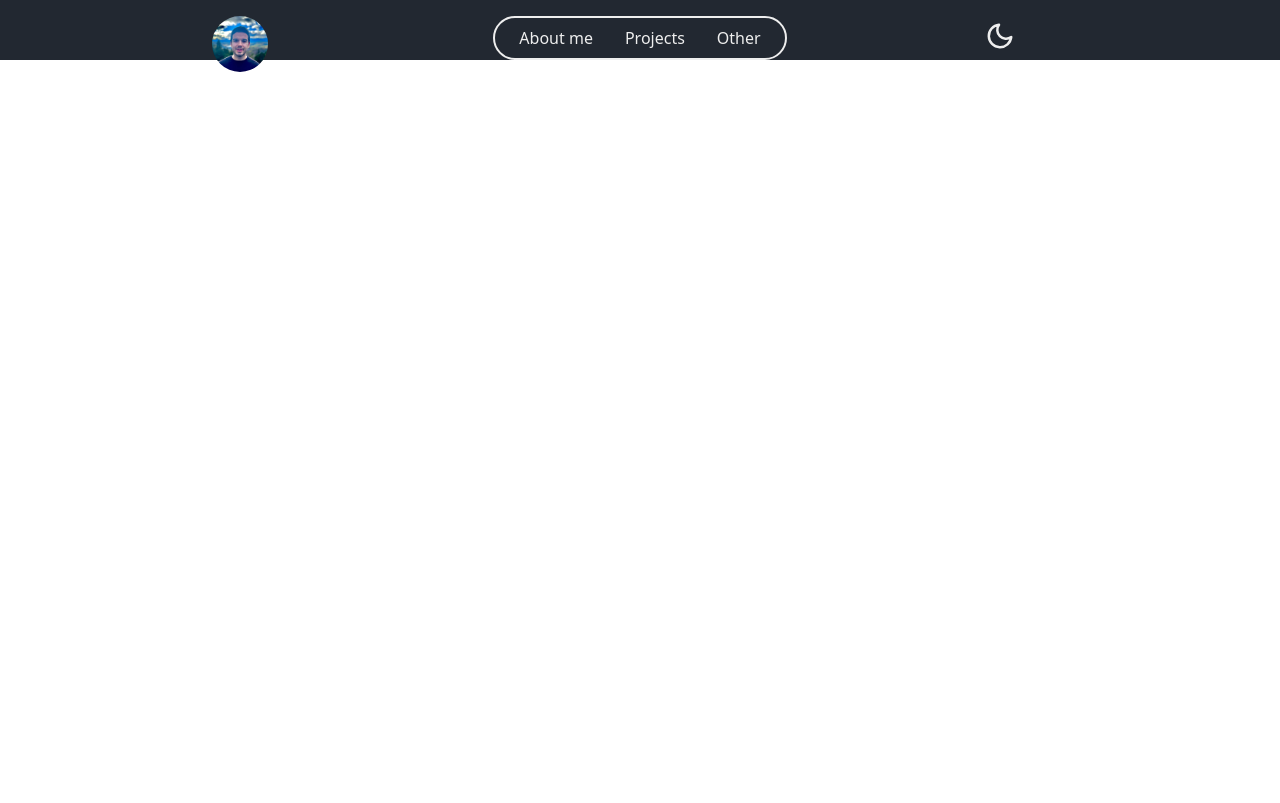
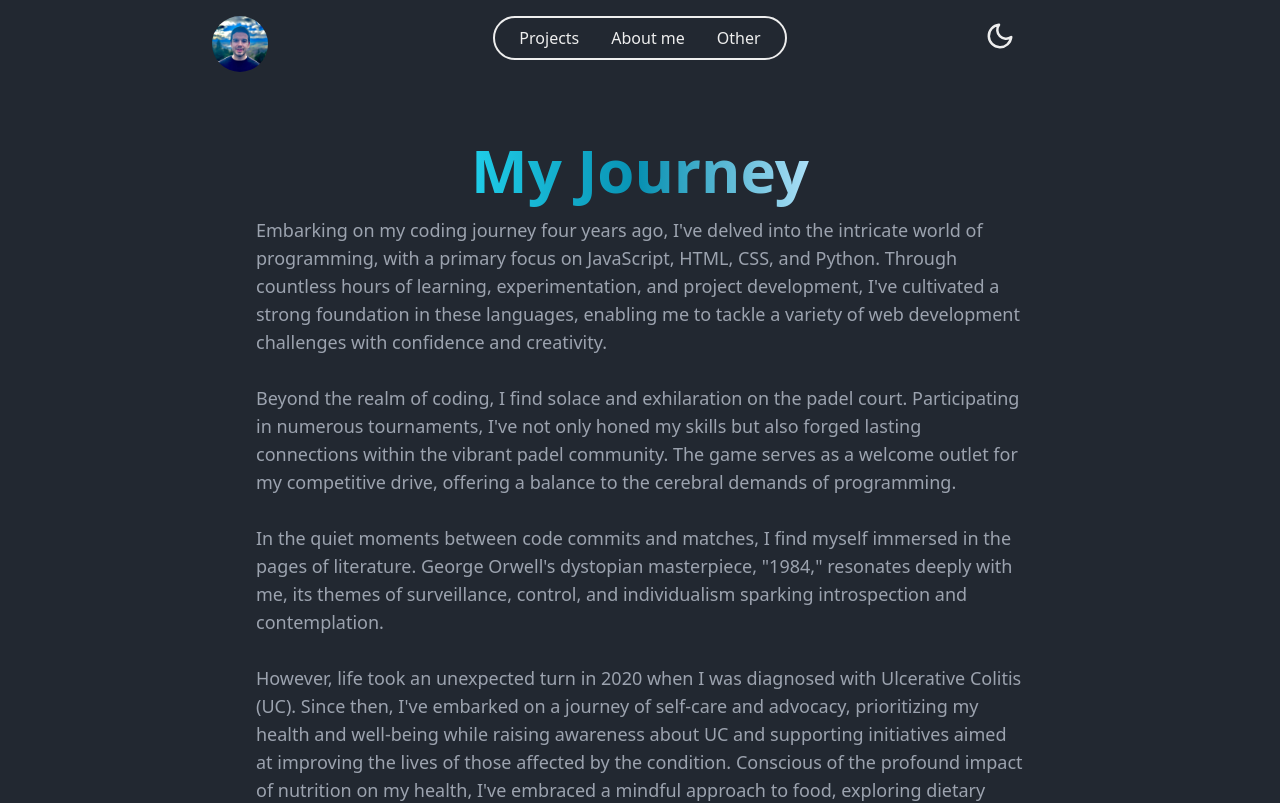
Before and after one commit to davidtc8/another_silly_porfolio_why_not, a React (Vite) app in the folder client/: page /my_journey in a window 1280 px wide. Shown: the top 803 px of the page. Built offline with nearby package versions, Linux system fonts and the light colour scheme.

Commit message:
Developed Projects Section

```diff
--- a/client/src/App.jsx
+++ b/client/src/App.jsx
@@ -3,6 +3,7 @@ import Header from './components/Header/Header'
 import WelcomeSection from './components/Welcome/WelcomeSection'
 import AboutMe from './components/AboutMe/Aboutme'
 import Projects from './components/Projects/Projects'
+import MyJourney from './components/MyJouney/MyJourney'
 import './appStyling.css'
 
 function App() {
@@ -13,6 +14,7 @@ function App() {
         <Route path="/" element={<WelcomeSection />} />
         <Route path="/aboutme" element={<AboutMe />} />
         <Route path="/projects" element={<Projects />} />
+        <Route path="/my_journey" element={<MyJourney />} />
       </Routes>
     </BrowserRouter>
   )
--- a/client/src/components/AboutMe/Aboutme.jsx
+++ b/client/src/components/AboutMe/Aboutme.jsx
@@ -18,7 +18,7 @@ export default function Aboutme() {
     <div className='main_wrapper'>
       <div className='aboutme_main_section'>
         <div className='letter_section_box'>
-          <span className='about_me_bigletters_section text-6xl p-4 text-center font-bold from-cyan-400 via-cyan-600 to-sky-200 bg-gradient-to-r bg-clip-text text-transparent'>
+          <span className='text-6xl p-4 text-center font-bold from-cyan-400 via-cyan-600 to-sky-200 bg-gradient-to-r bg-clip-text text-transparent'>
             About Me!
           </span>
         </div>
--- a/client/src/components/Header/Header.jsx
+++ b/client/src/components/Header/Header.jsx
@@ -22,10 +22,10 @@ export default function Header() {
           <div className='circular_component'>
             <div className='content_navbar'>
               <li>
-                <ul><a href="aboutme">About me</a></ul>
+                <ul><a href="projects">Projects</a></ul>
               </li>
               <li>
-                <ul><a href="projects">Projects</a></ul>
+                <ul><a href="aboutme">About me</a></ul>
               </li>
               <li>
                 <ul><a href="other">Other</a></ul>
--- /dev/null
+++ b/client/src/components/MyJouney/MyJourney.jsx
@@ -0,0 +1,43 @@
+import PopupImage from '../HelpfulFunctions/PopupImage'
+import './myJourneyStyling.css'
+
+export default function MyJourney() {
+    return (
+        <div className="main_wrapper_journey">
+            <div className='my_journey_main_section'>
+                <div className='big_letter_section'>
+                    <span className='text-6xl p-4 text-center font-bold from-cyan-400 via-cyan-600 to-sky-200 bg-gradient-to-r bg-clip-text text-transparent'>
+                        My Journey
+                    </span>
+                </div>
+                <span className='project_description_section text-gray-400 text-lg font-normal'>
+                    <p className='first_about_me_projects_p'>
+                    Embarking on my coding journey four years ago, I've delved into the intricate world of programming, with a primary focus on JavaScript,
+                    HTML, CSS, and Python. Through countless hours of learning, experimentation, and project development, I've cultivated a strong
+                    foundation in these languages, enabling me to tackle a variety of web development challenges with confidence and creativity.
+                    <br />
+                    <br />
+                    Beyond the realm of coding, I find solace and exhilaration on the padel court. Participating in numerous tournaments,
+                    I've not only honed my skills but also forged lasting connections within the vibrant padel community. The game serves
+                    as a welcome outlet for my competitive drive, offering a balance to the cerebral demands of programming.
+                    <br />
+                    <br />
+                    In the quiet moments between code commits and matches, I find myself immersed in the pages of literature. George Orwell's
+                    dystopian masterpiece, "1984," resonates deeply with me, its themes of surveillance, control, and individualism sparking
+                    introspection and contemplation.
+                    <br />
+                    <br />
+                    However, life took an unexpected turn in 2020 when I was diagnosed with Ulcerative Colitis (UC). Since then, I've embarked on a
+                    journey of self-care and advocacy, prioritizing my health and well-being while raising awareness about UC and supporting initiatives
+                    aimed at improving the lives of those affected by the condition. Conscious of the profound impact of nutrition on my health,
+                    I've embraced a mindful approach to food, exploring dietary choices that complement my treatment and promote overall wellness.
+                    <br />
+                    <br />
+                    Through coding, padel, literature, and my commitment to health advocacy, I strive to cultivate a rich and meaningful life,
+                    driven by curiosity, passion, and a desire to make a positive impact in both the digital and physical realms.
+                    </p>
+                </span>
+            </div>
+        </div>
+    )
+}
--- /dev/null
+++ b/client/src/components/MyJouney/myJourneyStyling.css
@@ -0,0 +1,35 @@
+.main_wrapper_journey {
+    background-color: #222831;
+    display: flex;
+    flex-direction: column;
+    min-height: 100vh;
+}
+
+.my_journey_main_section {
+    background-color: #222831;
+    flex: 1; /* or height: 100%; */
+    overflow-y: auto;
+}
+
+.big_letter_section {
+    width: 50%;
+    margin: auto auto auto auto;
+    color: #EEEEEE;
+    padding-top: 5rem;
+    text-align: center;
+}
+
+.first_about_me_projects_p {
+    width: 60%;
+    margin-left: auto;
+    margin-right: auto;
+    text-align: left;
+    padding-bottom: 2rem;
+}
+
+@media (max-width: 800px) {
+    .first_about_me_projects_p {
+        width: 80%;
+        padding-bottom: 2rem;
+    }
+}
--- a/client/src/components/Projects/Projects.jsx
+++ b/client/src/components/Projects/Projects.jsx
@@ -183,7 +183,7 @@ export default function Projects() {
                             </div>
                             <div className='col2Projects'>
                                 <div className='col1Projects'>
-                                    <a href="My_First_RPG_Game" target="_blank">
+                                    <a href="https://github.com/davidtc8/My_First_RPG_Game" target="_blank">
                                         <img className='image_project' src={RPGGame} alt="rpg-game-python" />
                                     </a>
                                 </div>
--- a/client/src/components/Welcome/WelcomeSection.jsx
+++ b/client/src/components/Welcome/WelcomeSection.jsx
@@ -36,7 +36,7 @@ export default function WelcomeSection() {
                         Welcome to this blog/portfolio/site where you'll be able to see the latest work I'm working on.
                     </p>
                 </span>
-                <a href="my_journey">
+                <a href="/my_journey">
                 <button type="button" className="my_journey_button text-white border border-yellow-400 bg-gray-800 hover:bg-gray-900 focus:outline-none focus:ring-4 focus:ring-yellow-300 font-medium rounded-full text-sm px-5 py-2.5 me-2 mb-2 dark:bg-gray-800 dark:hover:bg-gray-700 dark:focus:ring-gray-700 dark:border-yellow-100">
                     My Journey
                 </button>
```
